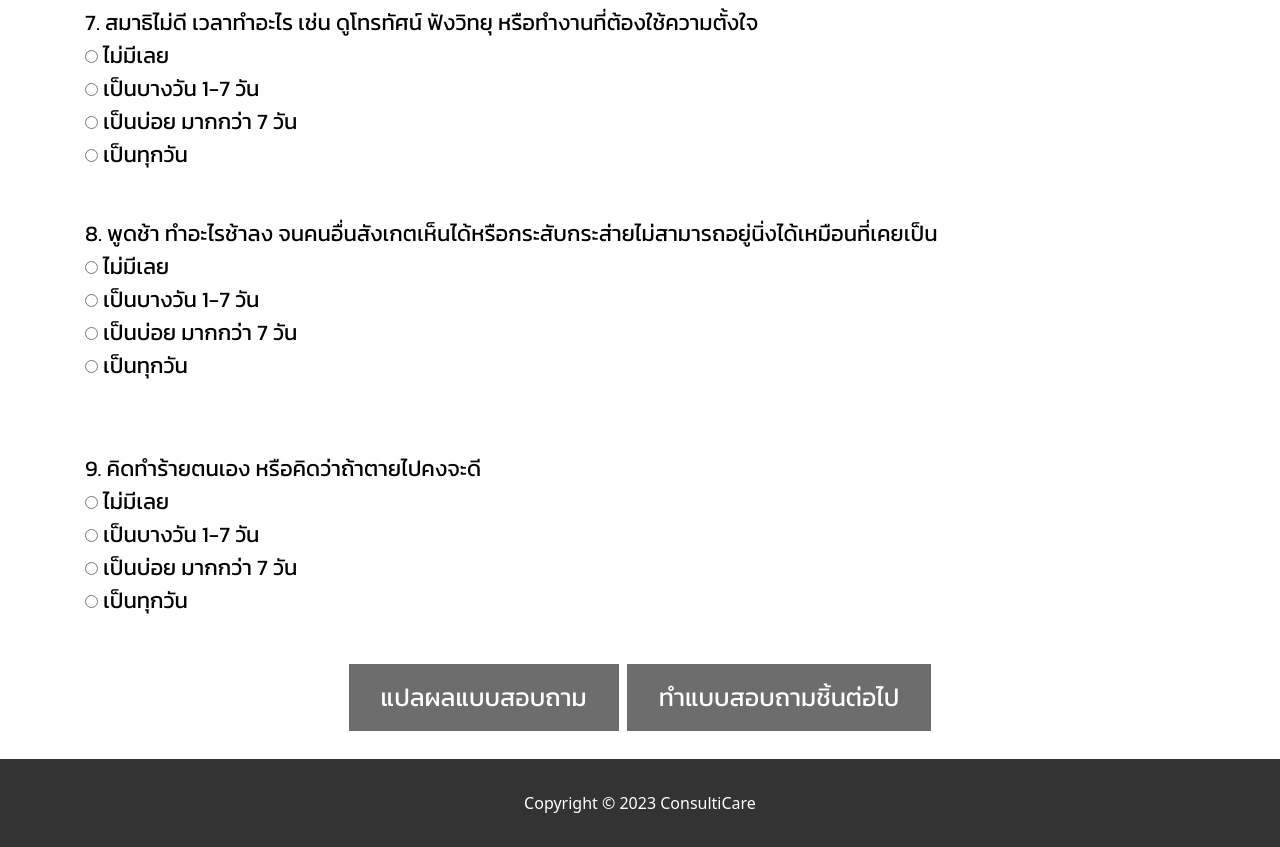
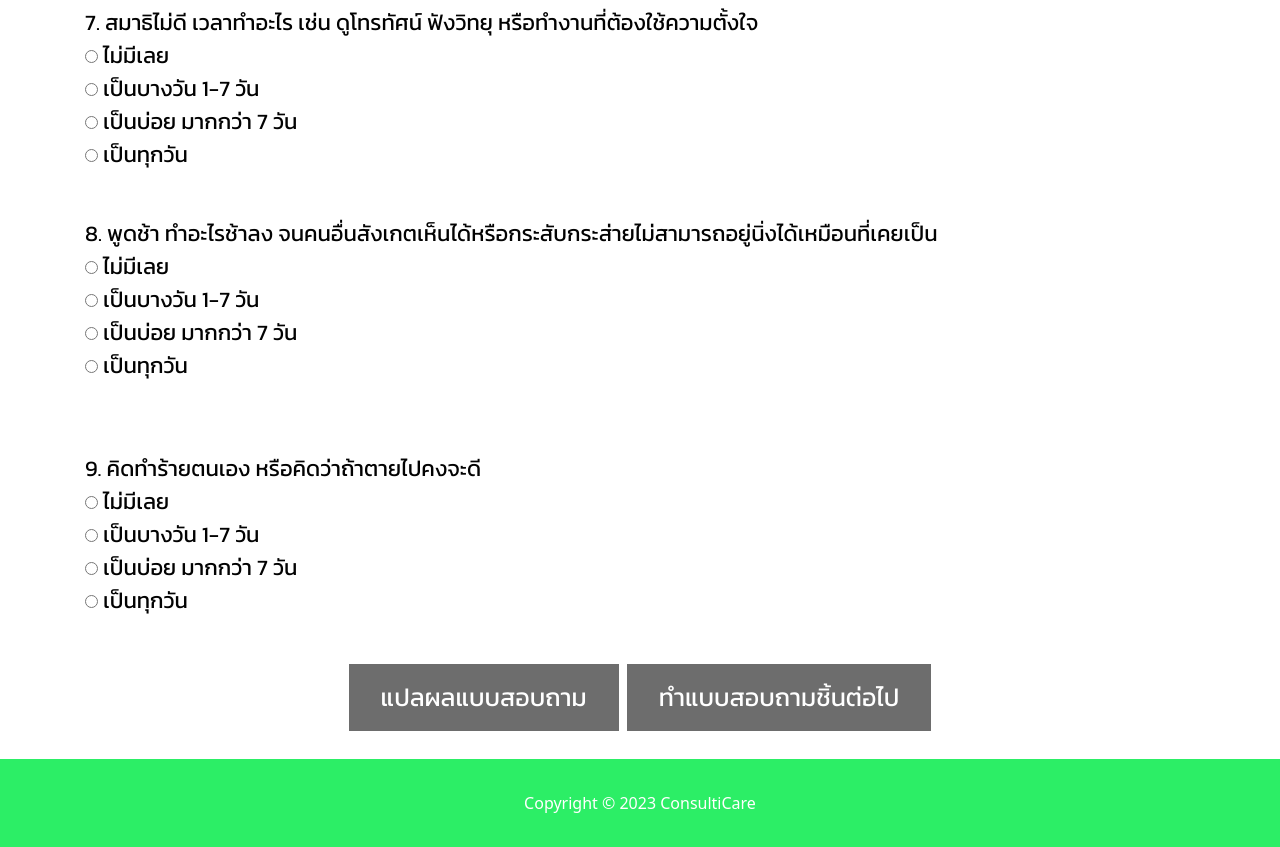
Before and after one commit to winstont14/9Q, a plain HTML site: page index.html in a window 1280 px wide. Shown: the part 1555-2402 px from the top of the page. Drawn offline with nearby package versions, Linux system fonts and the light colour scheme.

Commit message:
Update style.css

```diff
--- a/style.css
+++ b/style.css
@@ -59,7 +59,7 @@ p{
 }
 footer{
     margin-top: auto;
-    background-color: #333;
+    background-color: rgb(44, 238, 102);
     color: rgb(255, 255, 255);
     padding: 2rem;
     text-align: center;
```
